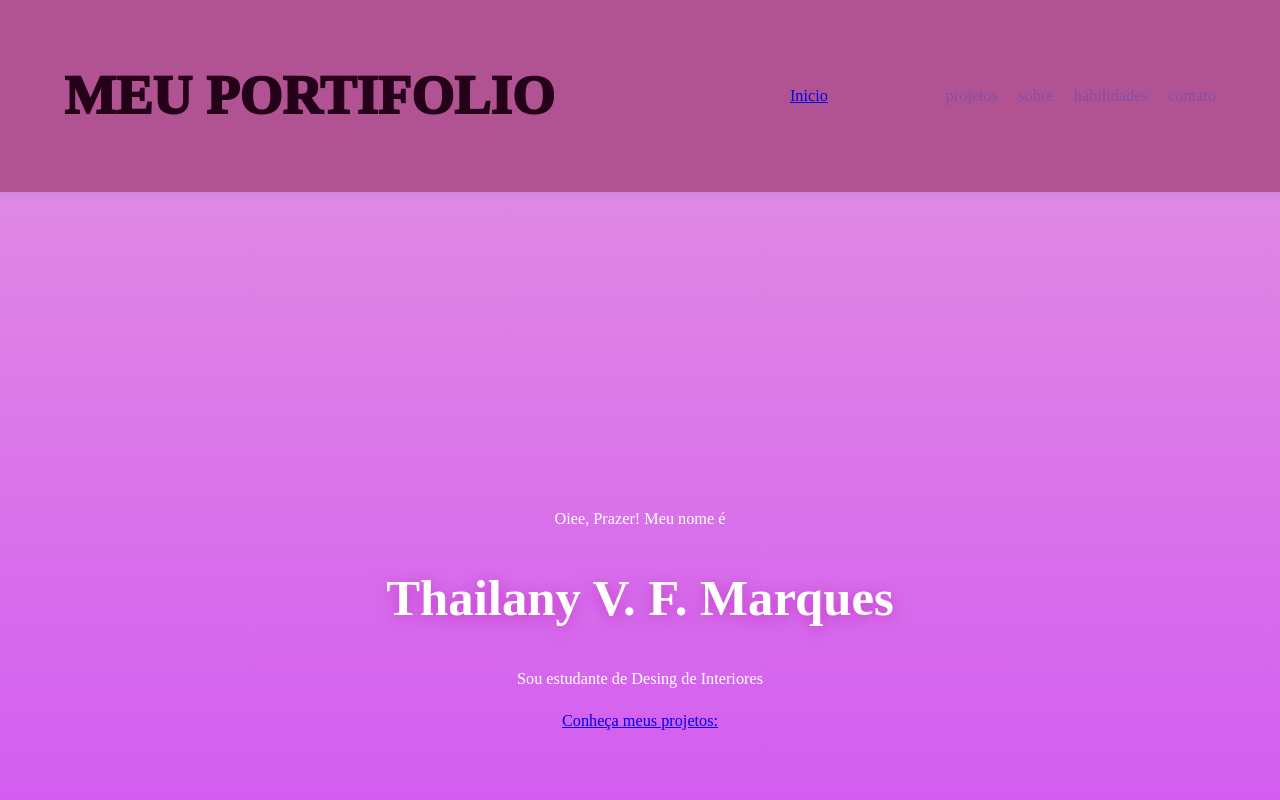
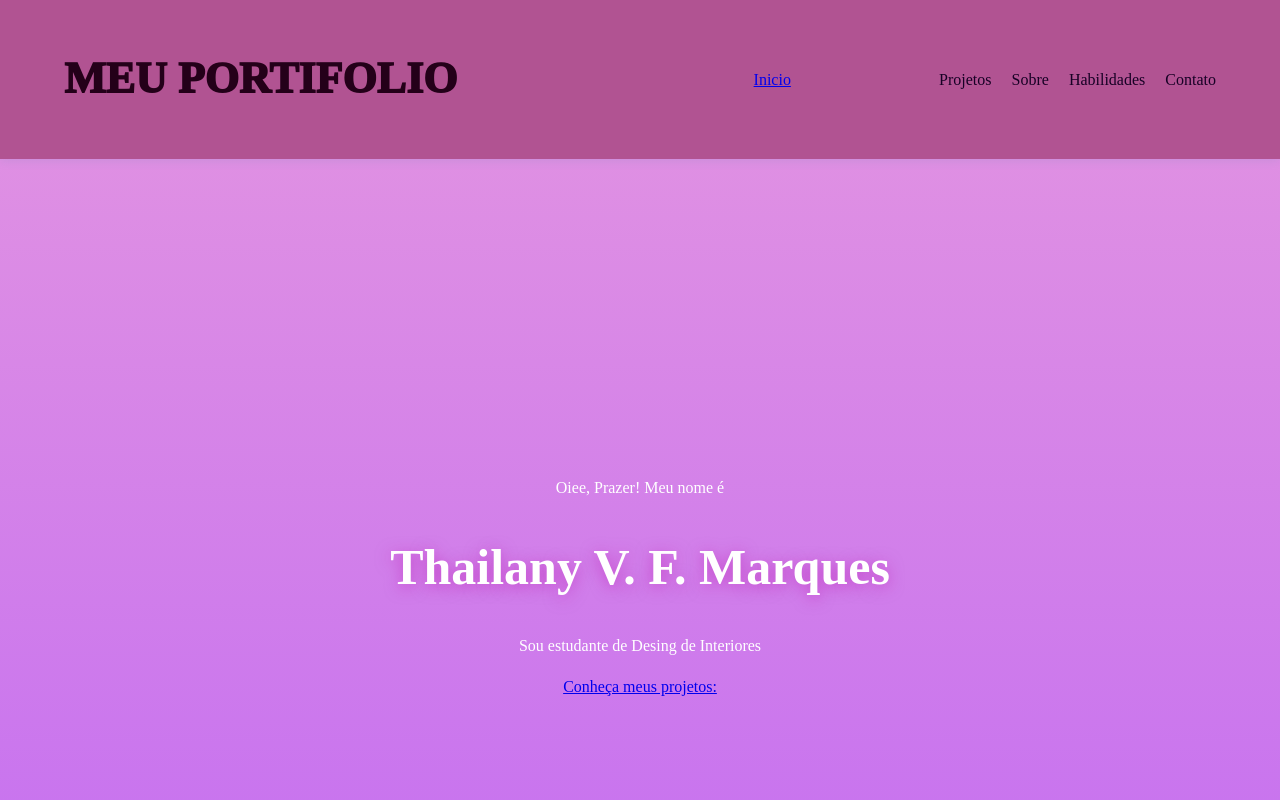
Before and after one commit to thaymarquesz-amaislindadosenac/portif-lio, a plain HTML site: page index.html in a window 1280 px wide. Shown: the top 800 px of the page. Drawn offline with Linux system fonts and the light colour scheme; a web font is replaced by a local one.

Commit message:
refactor: update styles for consistency and add contato.html page

```diff
--- a/css/style.css
+++ b/css/style.css
@@ -6,7 +6,7 @@
 }
 
 html {
-font-size: 63.5%;
+font-size: 62.5%;
 scroll-behavior: smooth;
 }
 
@@ -29,7 +29,7 @@ color: rgb(3, 3, 2);
 background:
            linear-gradient(
             rgba(214, 94, 208, 0.65),
-            rgba(184, 3, 255, 0.85)
+            rgba(163, 57, 250, 0.85)
 
            );
 }
@@ -50,7 +50,7 @@ box-shadow: 0 2px 9px rgba(82, 135, 170, 0.15);
 .bitter-fonte{
 color:rgb(36, 0, 25);
 font-family: 'Playfair', serif;
-font-size: 5.4rem;
+font-size: 4.4rem;
 font-weight: 1000;
 text-decoration: none;
 }
@@ -70,7 +70,7 @@ padding: 0;
 
 nav a {
 position:relative;
-color:rgb(133, 78, 170);
+color:rgb(23, 1, 37);
 text-decoration: none;
 padding: 0.5rem 0;
 transition: color 0.3s;
@@ -114,6 +114,10 @@ text-shadow:
   max-width: 600px;
 }
 
+footer p{
+  text-align: center;
+}
+
 /*botao*/ {
 
   display: inline-block
--- a/index.html
+++ b/index.html
@@ -30,16 +30,16 @@
 <ul>
 
 <li>
-    <a href="#hero" class="active">projetos</a>
+    <a href="#hero" class="active">Projetos</a>
 </li>
 <li>
-    <a href="#sobre">sobre</a>
+    <a href="#sobre">Sobre</a>
 </li>
 <li>
-    <a href="habilidades">habilidades</a>
+    <a href="habilidades">Habilidades</a>
 </li>
 <li>
-    <a href="contato">contato</a>
+    <a href="contato.html">Contato</a>
 </li>
 </ul>
 
@@ -110,6 +110,8 @@ Aqui vão ser apresentados alguns dos meus projetos.
 
 <p>
     2026 Thailany V. F. Marques
+    <br>
+    <a href="contato.html">kdodkcodckdockdocdko</a>
 </p>
 
 </footer>
```
Also changed, not shown: contato.html (added, +27 -0 lines).
